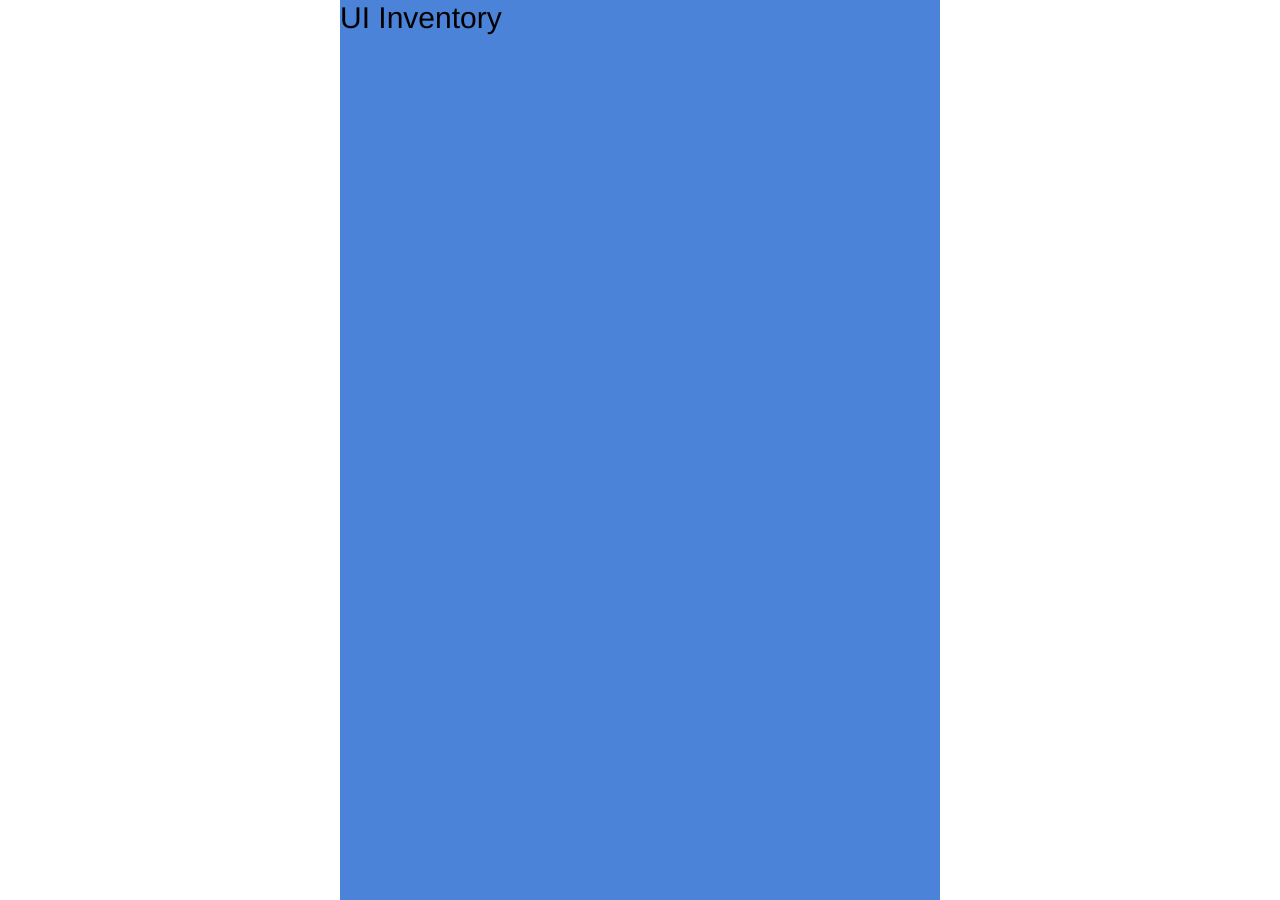
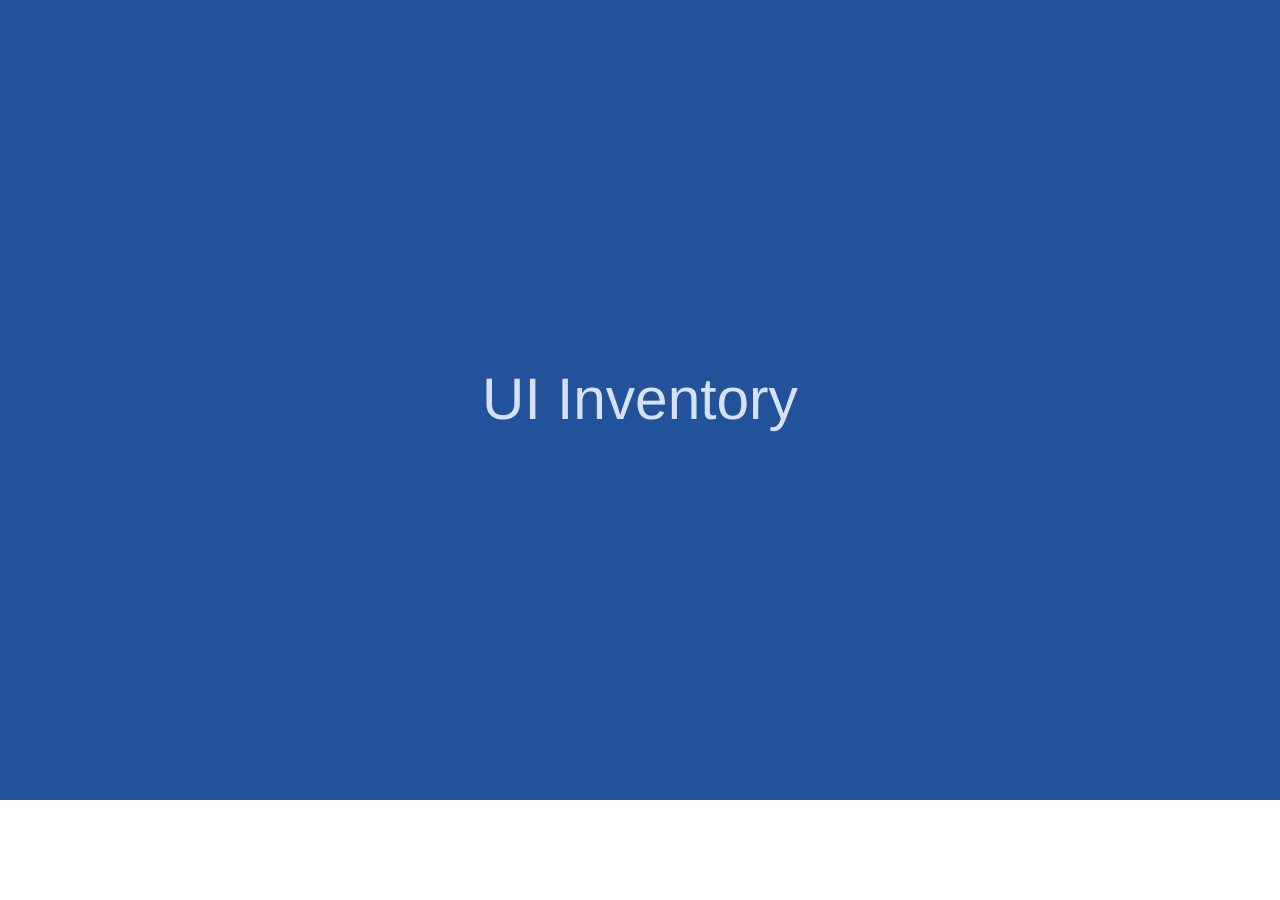
Before and after one commit to georgebullock/ui-inventory, a React (Create React App) app: page / in a window 1280 px wide. After the commit the page ends 800 px from the top, so only its background shows below. Built offline with nearby package versions, Linux system fonts and the light colour scheme.

Commit message:
Update App and theme config

```diff
--- a/src/App.tsx
+++ b/src/App.tsx
@@ -1,24 +1,39 @@
 import React from 'react';
 import './App.css';
-import styled, { ThemeProvider } from 'styled-components';
+import styled, { ThemeProvider, css } from 'styled-components';
 import { theme } from './theme/theme';
 import { GlobalStyles } from './theme/globalStyles';
 
-const Container = styled.div`
-	display: flex;
-	width: 600px;
-	height: 900px;
-	background-color: ${props => props.theme.light.colors.green[70]};
-	font-size: ${props => props.theme.light.typography.base.fontSize};
-	line-height: ${props => props.theme.light.typography.base.lineHeight};
-	margin: 0 auto;
-`;
+const Container = styled.div(
+	({ theme }) => css`
+		display: flex;
+		justify-content: center;
+		align-items: center;
+		height: 100vh;
+		color: ${theme.light.colors.blue[20]};
+		background-color: ${theme.light.colors.blue[100]};
+		font-size: ${theme.light.typography.h1.fontSize};
+		line-height: ${theme.light.typography.base.lineHeight};
+	`
+);
+
+const Box = styled.div(
+	({ theme }) => css`
+		display: flex;
+		color: ${theme.light.colors.blue[20]};
+		background-color: ${theme.light.colors.blue[100]};
+		font-size: ${theme.light.typography.h1.fontSize};
+		line-height: ${theme.light.typography.base.lineHeight};
+	`
+);
 
 function App() {
 	return (
 		<ThemeProvider theme={theme}>
 			<GlobalStyles />
-			<Container>UI Inventory</Container>
+			<Container>
+				<Box>UI Inventory</Box>
+			</Container>
 		</ThemeProvider>
 	);
 }
--- a/src/theme/theme.ts
+++ b/src/theme/theme.ts
@@ -16,14 +16,14 @@ export const theme = {
 			small: '0.5rem'
 		},
 		colors: {
-			green: {
+			blue: {
 				100: '#225299',
 				70: '#4a83d7',
 				40: '#9ebce9',
 				20: '#d5e2f6',
 				5: '#f1f5fc'
 			},
-			yellow: {
+			orange: {
 				100: '#ff7922',
 
 				70: '#ff8e44',
```
Also changed, not shown: src/theme/styles.d.ts (+5 -6 lines).
